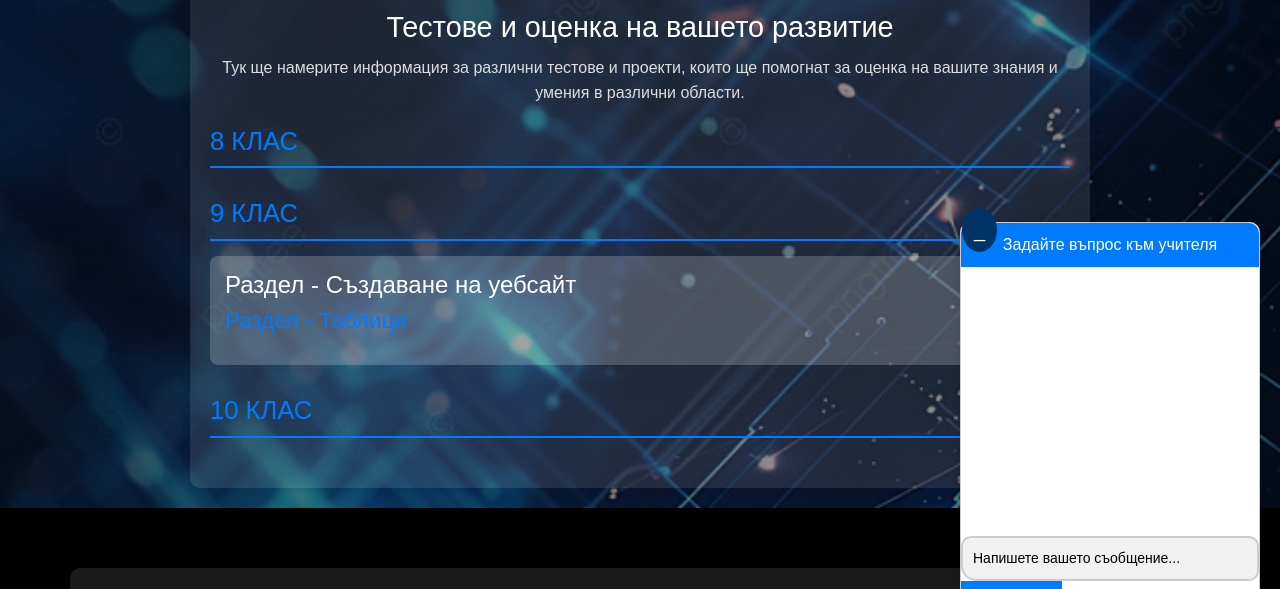
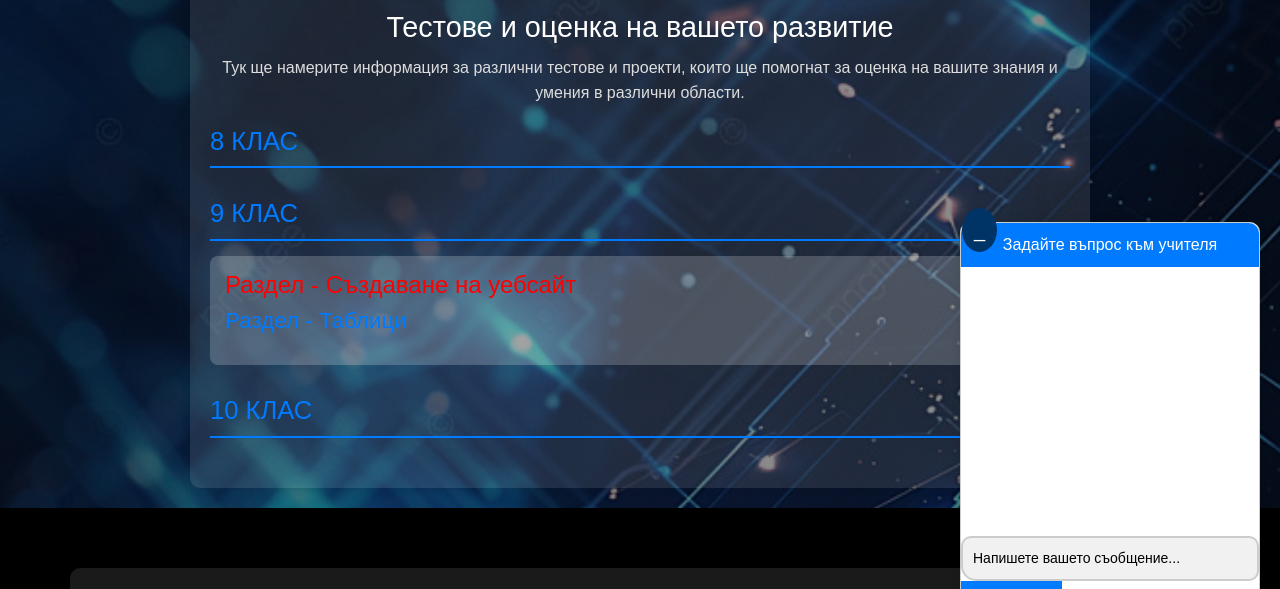
Before and after one commit to sashko303/stu2001181017, a plain HTML site: page about.html in a window 1280 px wide. Both pictures are taken after a click on the element "9 КЛАС". Shown: the part 158-747 px from the top of the page. Drawn offline with nearby package versions, Linux system fonts and the light colour scheme.

Commit message:
Update about.html

```diff
--- a/about.html
+++ b/about.html
@@ -57,7 +57,7 @@
                 <h3 class="toggle-section">9 КЛАС</h3>
                 <div class="section-content">
                     <div class="section">
-                        <h4 class="toggle-subsection">Раздел - Създаване на уебсайт</h4>
+                        <h4 class="toggle-subsection" style="color: red;">Раздел - Създаване на уебсайт</h4>
                         <div class="subsection-content">
                              <p><u style="color: red;">Предай тук</u> <br>* Предайте проекта си тук, като изберете подходящия файл и следвате инструкциите на платформата.</p>
                             <a href="https://forms.gle/example" target="_blank" class="test-link" style="color: red;">Изпълнете теста тук</a>
```
